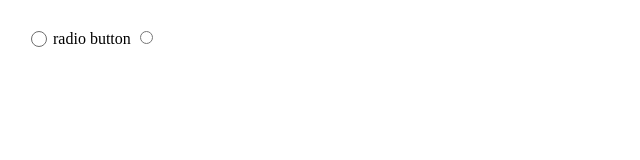
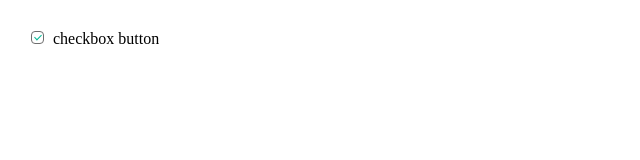
Before and after one commit to iNaziroff/custom-checkbox, a plain HTML site: page index.html in a window 1280 px wide. Shown: the full height of the page, 0-640 px from the left. Drawn offline with Linux system fonts and the light colour scheme.

Commit message:
fixed some issues

```diff
--- a/index.html
+++ b/index.html
@@ -4,14 +4,14 @@
   <meta charset="UTF-8">
   <meta http-equiv="X-UA-Compatible" content="IE=edge">
   <meta name="viewport" content="width=device-width, initial-scale=1.0">
-  <title>radio</title>
+  <title>checkbox</title>
   <link rel="stylesheet" href="style.css">
 </head>
 <body>
   <div class="container">
-    <label class="control-panel">radio button
-      <input type="radio">
-      <span class="custom-radio"></span>
+    <label class="control-panel">checkbox button
+      <input type="checkbox">
+      <span class="custom-checkbox"></span>
     </label>
   </div>
 </body>
--- a/style.css
+++ b/style.css
@@ -7,38 +7,40 @@
   padding-left: 25px;
   cursor: pointer;
 }
-/* .control-panel input{
+.control-panel input{
   opacity: 0;
   cursor: pointer;
-} */
-.custom-radio{
-  position: absolute;
-  top: 2.5px;
-  left: 3px;
-  width: 14px;
-  height: 14px;
-  border: 1px solid rgb(110, 110, 110);
-  background: #fff;
-  border-radius: 50%;
 }
-.custom-radio:hover{
-  border: 1px solid #3f424293;
-}
-.control-panel input:checked ~ .custom-radio{
-  border: 1px solid #00b894;
-  background-color: #fff;
-}
-.custom-radio:after{
+.custom-checkbox{
   position: absolute;
   top: 3px;
   left: 3px;
-  width: 8px;
-  height: 8px;
-  border-radius: 50%;
-  background: #00b894;
+  width: 11px;
+  height: 11px;
+  border: 1px solid rgb(110, 110, 110);
+  background: #fff;
+  border-radius: 4px;
+
+}
+.custom-checkbox:hover{
+  border: 1px solid rgb(59, 59, 59);
+}
+.control-panel input:checked ~ .custom-checkbox{
+  border: 1px solid #00b894;
+  background-color: white;
+}
+.custom-checkbox:after{
+  position: absolute;
+  top: 1px;
+  left: 3.5px;
+  width: 3px;
+  height: 6px;
+  border: solid #00b894;
+  border-width: 0 1px 1px 0;
+  transform: rotate(45deg);
   content: "";
-  display: none;
+  /* display: none; */
 }
-.control-panel input:checked ~.custom-radio:after{
+.control-panel input:checked ~.custom-checkbox:after{
   display: block;
 }
```
